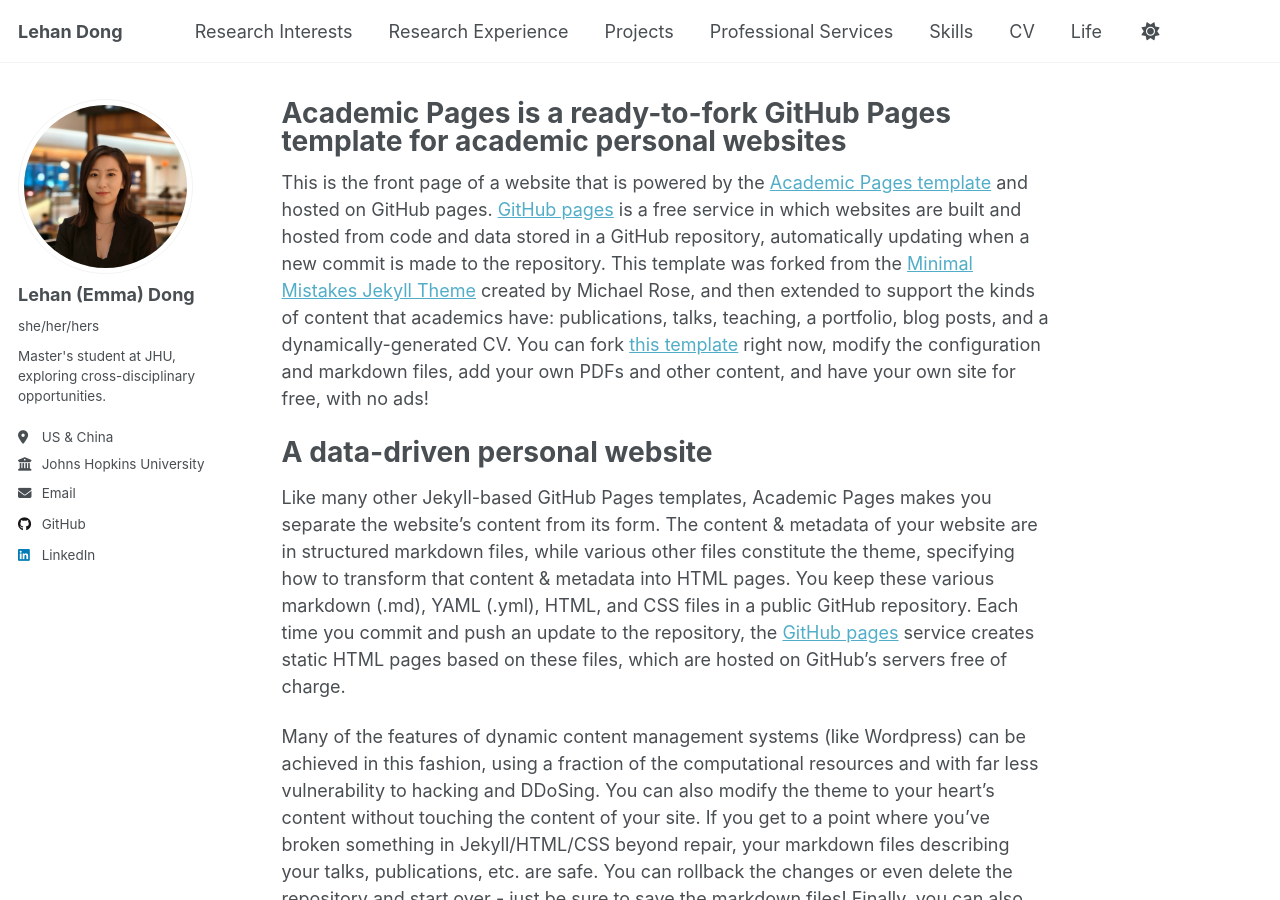
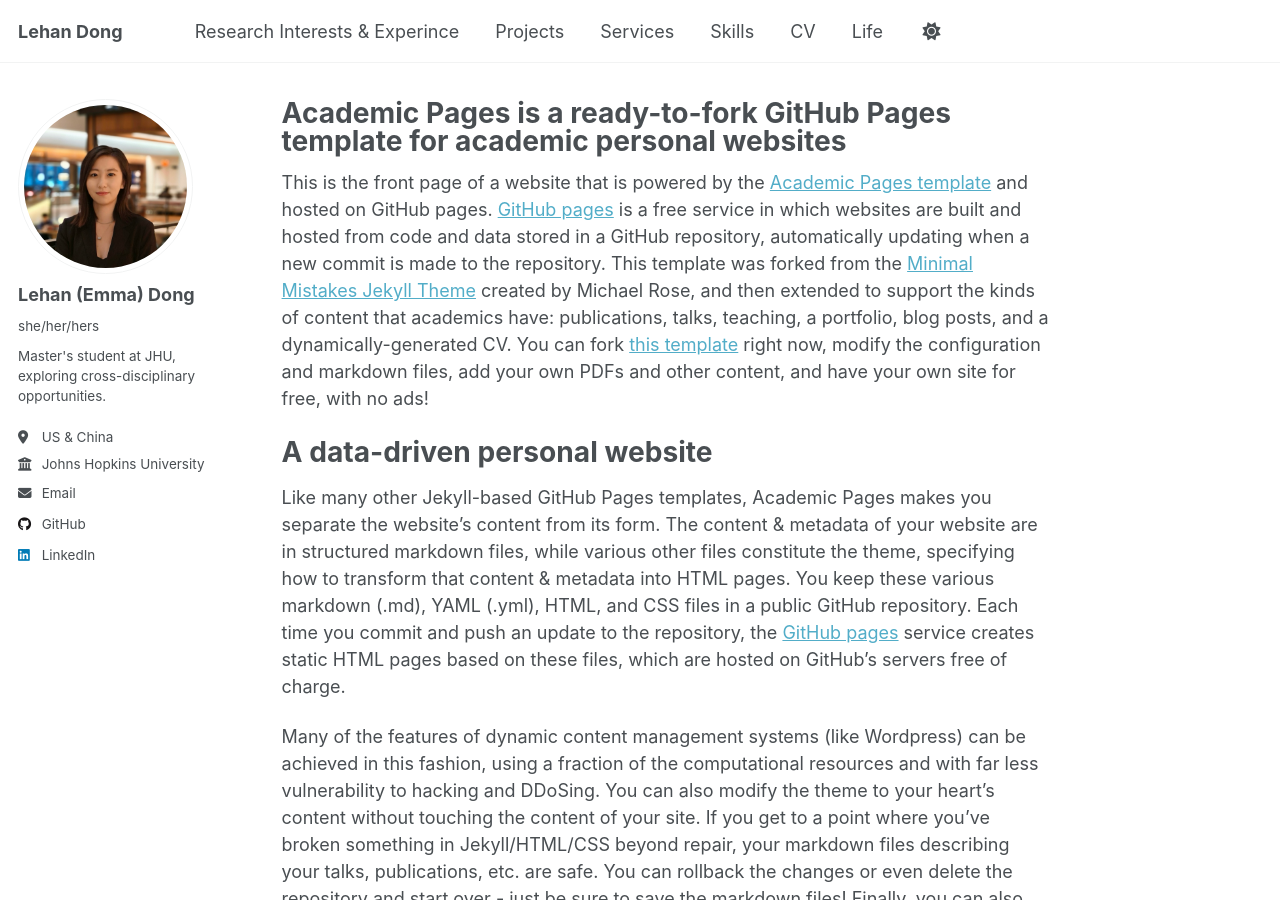
Before and after one commit to LehanDong/lehandongwebsite, a Jekyll site: the page built from _pages/about.md, in a window 1280 px wide and 900 px high. Built offline with Jekyll 4.4.1, drawn with Linux system fonts in a browser that asks for light colours.

Commit message:
Update navigation.yml

```diff
--- a/_data/navigation.yml
+++ b/_data/navigation.yml
@@ -8,16 +8,13 @@
 #      Markdown formatted page while the second is generated using JSON.
 
 main:
-  - title: "Research Interests"
+  - title: "Research Interests & Experince"
     url: /publications/
-
-  - title: "Research Experience"
-    url: /talks/
 
   - title: "Projects"
     url: /portfolio/
 
-  - title: "Professional Services"
+  - title: "Services"
     url: /teaching/
 
   - title: "Skills"
```
